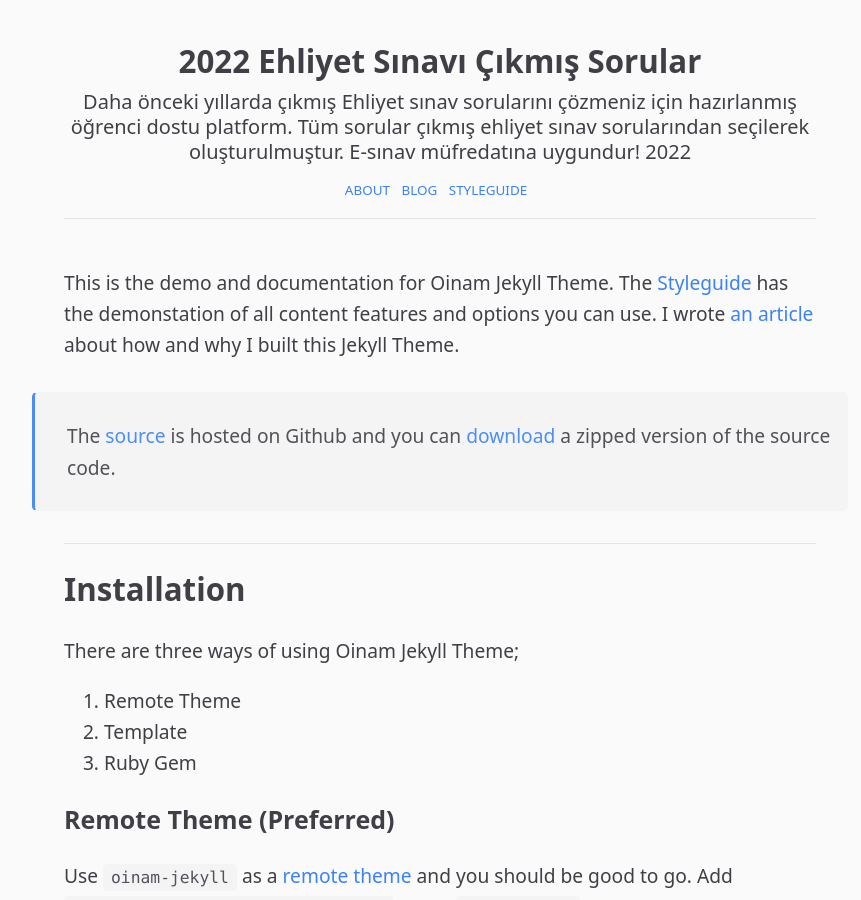
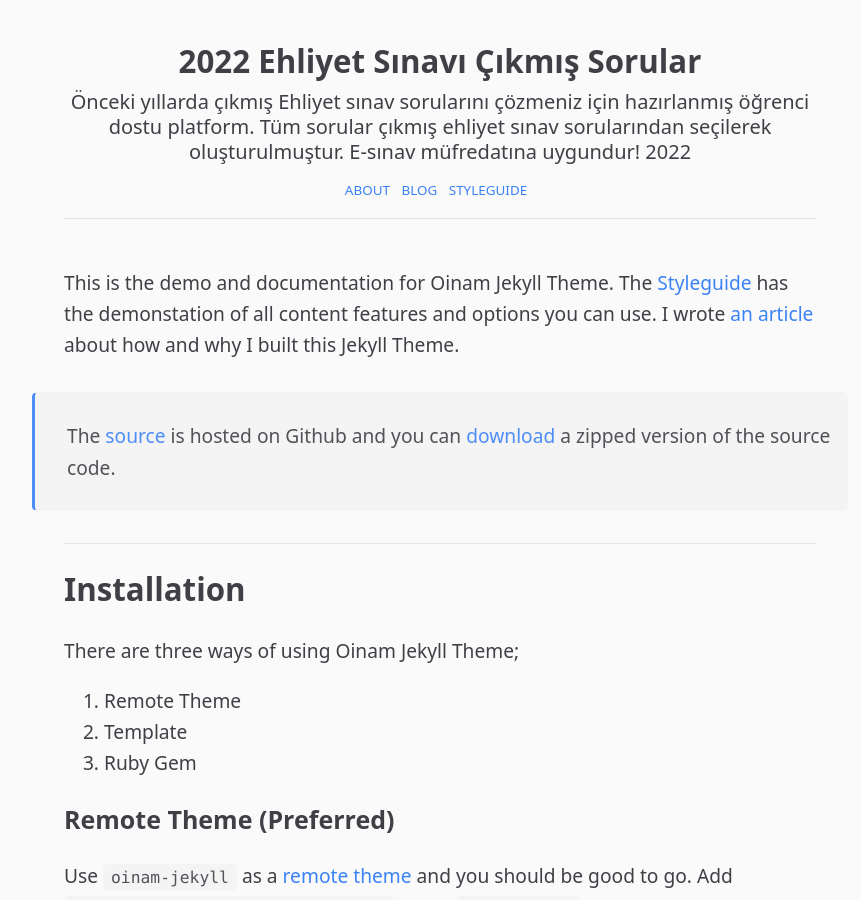
Before and after one commit to ehliyetsinav/ehliyetsinav.github.io, a Jekyll site: the page built from index.md, in a window 1280 px wide and 900 px high. Shown: the whole window, without its empty margins (200-1061 px from the left). Built offline with Jekyll 4.4.1, drawn with Linux system fonts in a browser that asks for light colours.

Commit message:
Update _config.yml

```diff
--- a/_config.yml
+++ b/_config.yml
@@ -1,5 +1,5 @@
 title: Ehliyet Sınav Soruları Çıkmış Sorular Çöz
-description: Daha önceki yıllarda çıkmış Ehliyet sınav sorularını çözmeniz için hazırlanmış öğrenci dostu platform. Tüm sorular çıkmış ehliyet sınav sorularından seçilerek oluşturulmuştur. E-sınav müfredatına uygundur!
+description: Önceki yıllarda çıkmış Ehliyet sınav sorularını çözmeniz için hazırlanmış öğrenci dostu platform. Tüm sorular çıkmış ehliyet sınav sorularından seçilerek oluşturulmuştur. E-sınav müfredatına uygundur!
 
 # Set this to your domain; baseurl is for the folder in your domain, if you have one -- `blog`.
 # you can leave both of them blank if you are deploying on a top-level domain.
```
